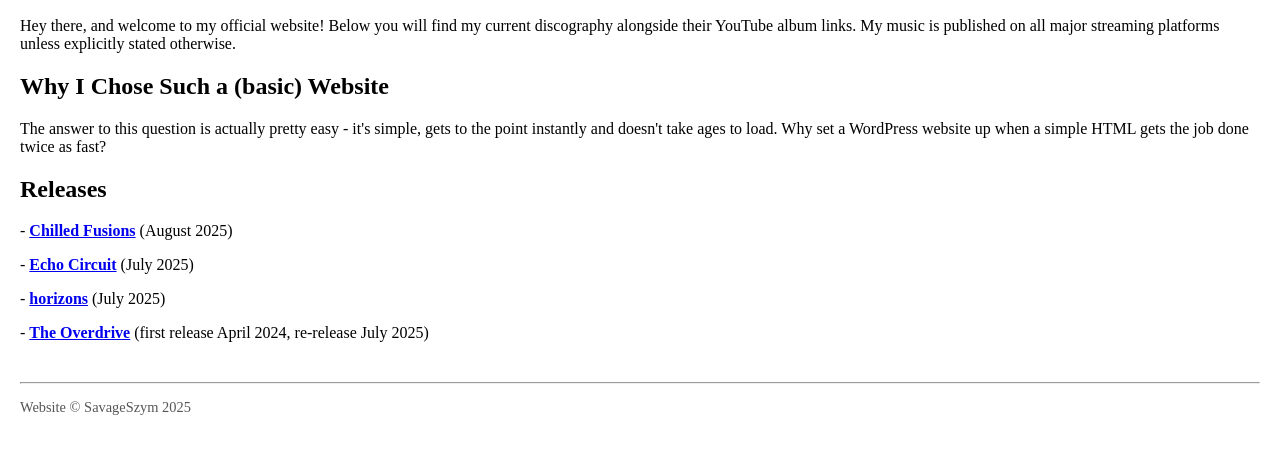
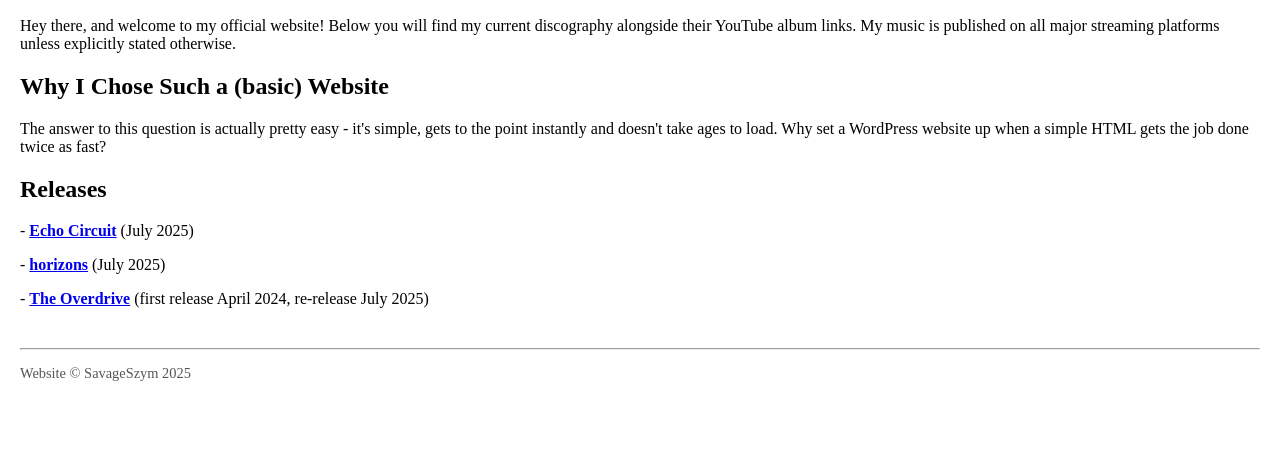
Before and after one commit to SavageSzym/savageszym.github.io, a plain HTML site: page index.html in a window 1280 px wide. Shown: the part 110-564 px from the top of the page. Drawn offline with Linux system fonts and the light colour scheme.

Commit message:
Update index.html content and remove links
removed chilled fusions from list following me disabling the track worldwide

```diff
--- a/index.html
+++ b/index.html
@@ -31,7 +31,6 @@
   </p>
 
   <h2>Releases</h2>
-  <p>- <strong><a href="https://www.youtube.com/playlist?list=OLAK5uy_m2PLXUneBrW9oSRKh36GFszYhq1p8nJvM" target="_blank">Chilled Fusions</a></strong> (August 2025)</p>
   <p>- <strong><a href="https://www.youtube.com/playlist?list=OLAK5uy_lahOmgKm1XDNfnzVtNetAw1HnYsF54a6A" target="_blank">Echo Circuit</a></strong> (July 2025)</p>
   <p>- <strong><a href="https://www.youtube.com/playlist?list=OLAK5uy_kgjyX6QM1xdajt5AmovB2l4CiGrjdQqCc" target="_blank">horizons</a></strong> (July 2025)</p>
   <p>- <strong><a href="https://www.youtube.com/playlist?list=OLAK5uy_kldqJlYCmC5U7fHKSywgfnB3wkGkXL_dc" target="_blank">The Overdrive</a></strong> (first release April 2024, re-release July 2025)</p>
```
